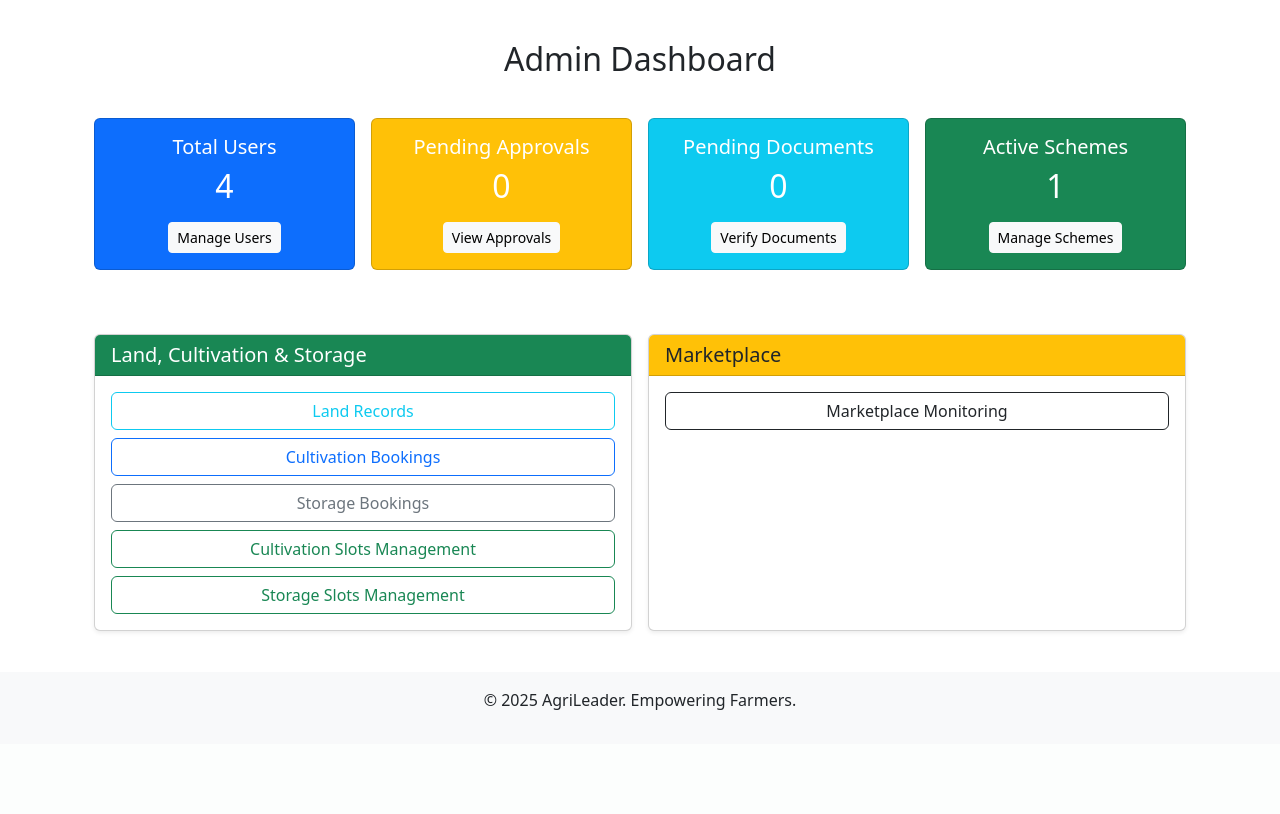
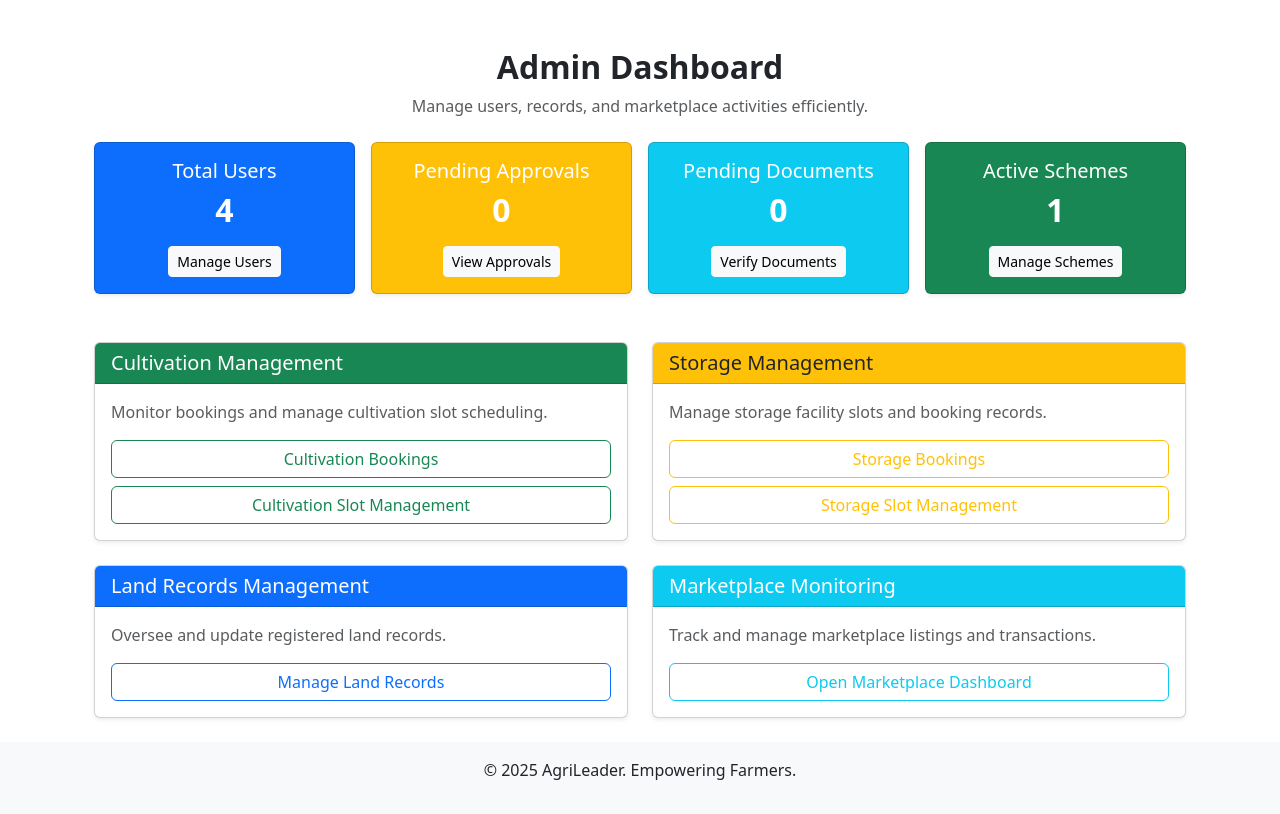
Before and after one commit to edwincshony/copyagri, a Django app: page /adminpanel/ in a window 1280 px wide. Shown: the part 56-870 px from the top of the page. Before the commit the page ends 766 px from the top, so only its background shows below. Run offline with Django 5.2, Linux system fonts and the light colour scheme; a user stored in the database is signed in; data comes from the database, SQL or seed files in the repository; both versions use the stored data as it was after the commit; some libraries are stand-ins or nearby versions.

Commit message:
small cleanup

```diff
--- a/adminpanel/templates/adminpanel/dashboard.html
+++ b/adminpanel/templates/adminpanel/dashboard.html
@@ -1,84 +1,146 @@
 {% extends 'accounts/base.html' %}
 {% block title %}Admin Dashboard - AgriLeader{% endblock %}
+
 {% block content %}
-<div class="container-fluid">
-    <div class="row mb-4">
-        <div class="col-12 text-center">
-            <h2 class="my-3">Admin Dashboard</h2>
-        </div>
+<div class="container-fluid mt-4">
+
+    <!-- Header -->
+    <div class="text-center mb-4">
+        <h2 class="fw-bold">Admin Dashboard</h2>
+        <p class="text-muted">Manage users, records, and marketplace activities efficiently.</p>
     </div>
 
     <!-- Statistics Summary Cards -->
-    <div class="row g-3">
+    <div class="row g-3 mb-5">
         <div class="col-md-3">
-            <div class="card text-white bg-primary h-100">
+            <div class="card text-white bg-primary h-100 shadow-sm">
                 <div class="card-body text-center">
                     <h5 class="card-title">Total Users</h5>
-                    <h2>{{ total_users }}</h2>
-                    <a href="{% url 'adminpanel:user_management' %}" class="btn btn-light btn-sm mt-2">Manage Users</a>
+                    <h2 class="fw-bold">{{ total_users }}</h2>
+                    <a href="{% url 'adminpanel:user_management' %}" class="btn btn-light btn-sm mt-2">
+                        Manage Users
+                    </a>
                 </div>
             </div>
         </div>
+
         <div class="col-md-3">
-            <div class="card text-white bg-warning h-100">
+            <div class="card text-white bg-warning h-100 shadow-sm">
                 <div class="card-body text-center">
                     <h5 class="card-title">Pending Approvals</h5>
-                    <h2>{{ pending_approvals }}</h2>
-                    <a href="{% url 'adminpanel:user_management' %}" class="btn btn-light btn-sm mt-2">View Approvals</a>
+                    <h2 class="fw-bold">{{ pending_approvals }}</h2>
+                    <a href="{% url 'adminpanel:user_management' %}" class="btn btn-light btn-sm mt-2">
+                        View Approvals
+                    </a>
                 </div>
             </div>
         </div>
+
         <div class="col-md-3">
-            <div class="card text-white bg-info h-100">
+            <div class="card text-white bg-info h-100 shadow-sm">
                 <div class="card-body text-center">
                     <h5 class="card-title">Pending Documents</h5>
-                    <h2>{{ pending_docs }}</h2>
-                    <a href="{% url 'adminpanel:document_verification' %}" class="btn btn-light btn-sm mt-2">Verify Documents</a>
+                    <h2 class="fw-bold">{{ pending_docs }}</h2>
+                    <a href="{% url 'adminpanel:document_verification' %}" class="btn btn-light btn-sm mt-2">
+                        Verify Documents
+                    </a>
                 </div>
             </div>
         </div>
+
         <div class="col-md-3">
-            <div class="card text-white bg-success h-100">
+            <div class="card text-white bg-success h-100 shadow-sm">
                 <div class="card-body text-center">
                     <h5 class="card-title">Active Schemes</h5>
-                    <h2>{{ total_schemes }}</h2>
-                    <a href="{% url 'adminpanel:subsidy_schemes' %}" class="btn btn-light btn-sm mt-2">Manage Schemes</a>
+                    <h2 class="fw-bold">{{ total_schemes }}</h2>
+                    <a href="{% url 'adminpanel:subsidy_schemes' %}" class="btn btn-light btn-sm mt-2">
+                        Manage Schemes
+                    </a>
                 </div>
             </div>
         </div>
     </div>
 
-    <!-- Feature Group Cards -->
-    <div class="row mt-5 g-3">
-        <!-- User & Document Management -->
+    <!-- Management Section -->
+    <div class="row g-4">
 
-        <!-- Land, Cultivation & Storage Management -->
+
+
+        <!-- Cultivation Management -->
         <div class="col-md-6">
             <div class="card shadow-sm h-100">
                 <div class="card-header bg-success text-white">
-                    <h5 class="mb-0">Land, Cultivation & Storage</h5>
+                    <h5 class="mb-0">Cultivation Management</h5>
                 </div>
                 <div class="card-body">
-                    <a href="{% url 'adminpanel:land_records' %}" class="btn btn-outline-info w-100 mb-2">Land Records</a>
-                    <a href="{% url 'adminpanel:cultivation_bookings' %}" class="btn btn-outline-primary w-100 mb-2">Cultivation Bookings</a>
-                    <a href="{% url 'adminpanel:storage_bookings' %}" class="btn btn-outline-secondary w-100 mb-2">Storage Bookings</a>
-                    <a href="{% url 'adminpanel:cultivation_slots' %}" class="btn btn-outline-success w-100 mb-2">Cultivation Slots Management</a>
-                    <a href="{% url 'adminpanel:storage_slots' %}" class="btn btn-outline-success w-100">Storage Slots Management</a>
+                    <p class="text-muted mb-3">Monitor bookings and manage cultivation slot scheduling.</p>
+                    <div class="d-grid gap-2">
+                        <a href="{% url 'adminpanel:cultivation_bookings' %}" class="btn btn-outline-success">
+                            Cultivation Bookings
+                        </a>
+                        <a href="{% url 'adminpanel:cultivation_slots' %}" class="btn btn-outline-success">
+                            Cultivation Slot Management
+                        </a>
+                    </div>
                 </div>
             </div>
         </div>
 
-        <!-- Government Schemes & Marketplace -->
+        <!-- Storage Management -->
         <div class="col-md-6">
             <div class="card shadow-sm h-100">
                 <div class="card-header bg-warning text-dark">
-                    <h5 class="mb-0">Marketplace</h5>
+                    <h5 class="mb-0">Storage Management</h5>
                 </div>
                 <div class="card-body">
-                    <a href="{% url 'adminpanel:marketplace_monitoring' %}" class="btn btn-outline-dark w-100">Marketplace Monitoring</a>
+                    <p class="text-muted mb-3">Manage storage facility slots and booking records.</p>
+                    <div class="d-grid gap-2">
+                        <a href="{% url 'adminpanel:storage_bookings' %}" class="btn btn-outline-warning">
+                            Storage Bookings
+                        </a>
+                        <a href="{% url 'adminpanel:storage_slots' %}" class="btn btn-outline-warning">
+                            Storage Slot Management
+                        </a>
+                    </div>
                 </div>
             </div>
         </div>
+
+
+                <!-- Land Records -->
+        <div class="col-md-6">
+            <div class="card shadow-sm h-100">
+                <div class="card-header bg-primary text-white">
+                    <h5 class="mb-0">Land Records Management</h5>
+                </div>
+                <div class="card-body">
+                    <p class="text-muted mb-3">Oversee and update registered land records.</p>
+                    <div class="d-grid">
+                        <a href="{% url 'adminpanel:land_records' %}" class="btn btn-outline-primary">
+                            Manage Land Records
+                        </a>
+                    </div>
+                </div>
+            </div>
+        </div>
+
+        <!-- Marketplace Monitoring -->
+        <div class="col-md-6">
+            <div class="card shadow-sm h-100">
+                <div class="card-header bg-info text-white">
+                    <h5 class="mb-0">Marketplace Monitoring</h5>
+                </div>
+                <div class="card-body">
+                    <p class="text-muted mb-3">Track and manage marketplace listings and transactions.</p>
+                    <div class="d-grid">
+                        <a href="{% url 'adminpanel:marketplace_monitoring' %}" class="btn btn-outline-info">
+                            Open Marketplace Dashboard
+                        </a>
+                    </div>
+                </div>
+            </div>
+        </div>
+
     </div>
 </div>
 {% endblock %}
--- a/templates/partials/pagination.html
+++ b/templates/partials/pagination.html
@@ -30,7 +30,7 @@
 </nav>
 {% endif %}
 
-<style> .page-link,
+{% comment %} <style> .page-link,
 .page-item.active .page-link {
     background-color: #28a745;   /* Bootstrap green */
     border-color: #28a745;
@@ -41,4 +41,4 @@
     background-color: #218838;
     border-color: #218838;
     color: white;
-}</style>
+}</style> {% endcomment %}
```
Also changed, not shown: accounts/templates/accounts/profile.html (+5 -4 lines), buyer/templates/buyer/dashboard.html (+42 -21 lines), db.sqlite3, farmer/templates/farmer/dashboard.html (line endings or trailing spaces).
